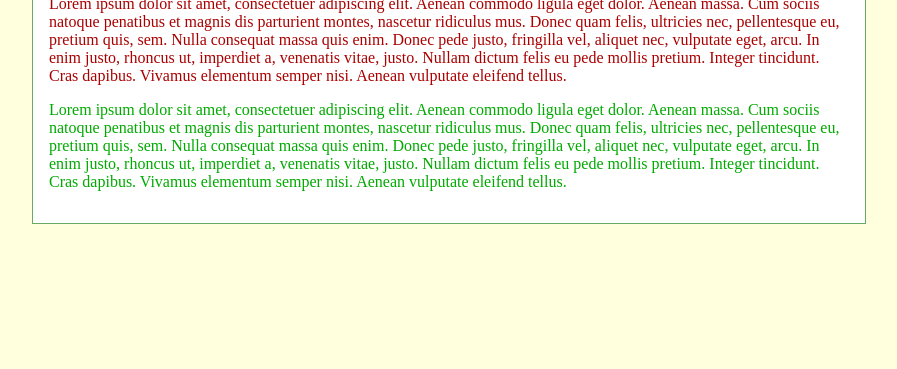
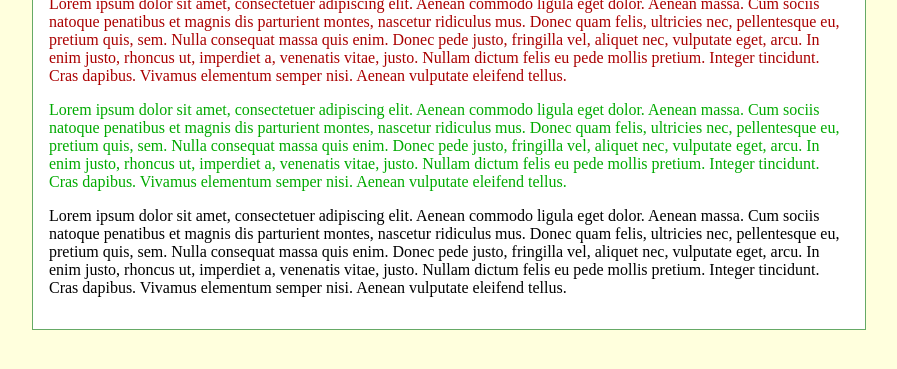
Before and after one commit to cjohannes/test001, a plain HTML site: page index.html in a window 1280 px wide. Shown: the part 125-494 px from the top of the page, without its empty margins (191-1088 px from the left). Drawn offline with Linux system fonts and the light colour scheme.

Commit message:
add black p-tag

```diff
--- a/index.html
+++ b/index.html
@@ -21,6 +21,10 @@
 	Lorem ipsum dolor sit amet, consectetuer adipiscing elit. Aenean commodo ligula eget dolor. Aenean massa. Cum sociis natoque penatibus et magnis dis parturient montes, nascetur ridiculus mus. Donec quam felis, ultricies nec, pellentesque eu, pretium quis, sem. Nulla consequat massa quis enim. Donec pede justo, fringilla vel, aliquet nec, vulputate eget, arcu. In enim justo, rhoncus ut, imperdiet a, venenatis vitae, justo. Nullam dictum felis eu pede mollis pretium. Integer tincidunt. Cras dapibus. Vivamus elementum semper nisi. Aenean vulputate eleifend tellus.
 </p>
 
+<p class="black">
+	Lorem ipsum dolor sit amet, consectetuer adipiscing elit. Aenean commodo ligula eget dolor. Aenean massa. Cum sociis natoque penatibus et magnis dis parturient montes, nascetur ridiculus mus. Donec quam felis, ultricies nec, pellentesque eu, pretium quis, sem. Nulla consequat massa quis enim. Donec pede justo, fringilla vel, aliquet nec, vulputate eget, arcu. In enim justo, rhoncus ut, imperdiet a, venenatis vitae, justo. Nullam dictum felis eu pede mollis pretium. Integer tincidunt. Cras dapibus. Vivamus elementum semper nisi. Aenean vulputate eleifend tellus.
+</p>
+
 </div>
 
 </body>
```
